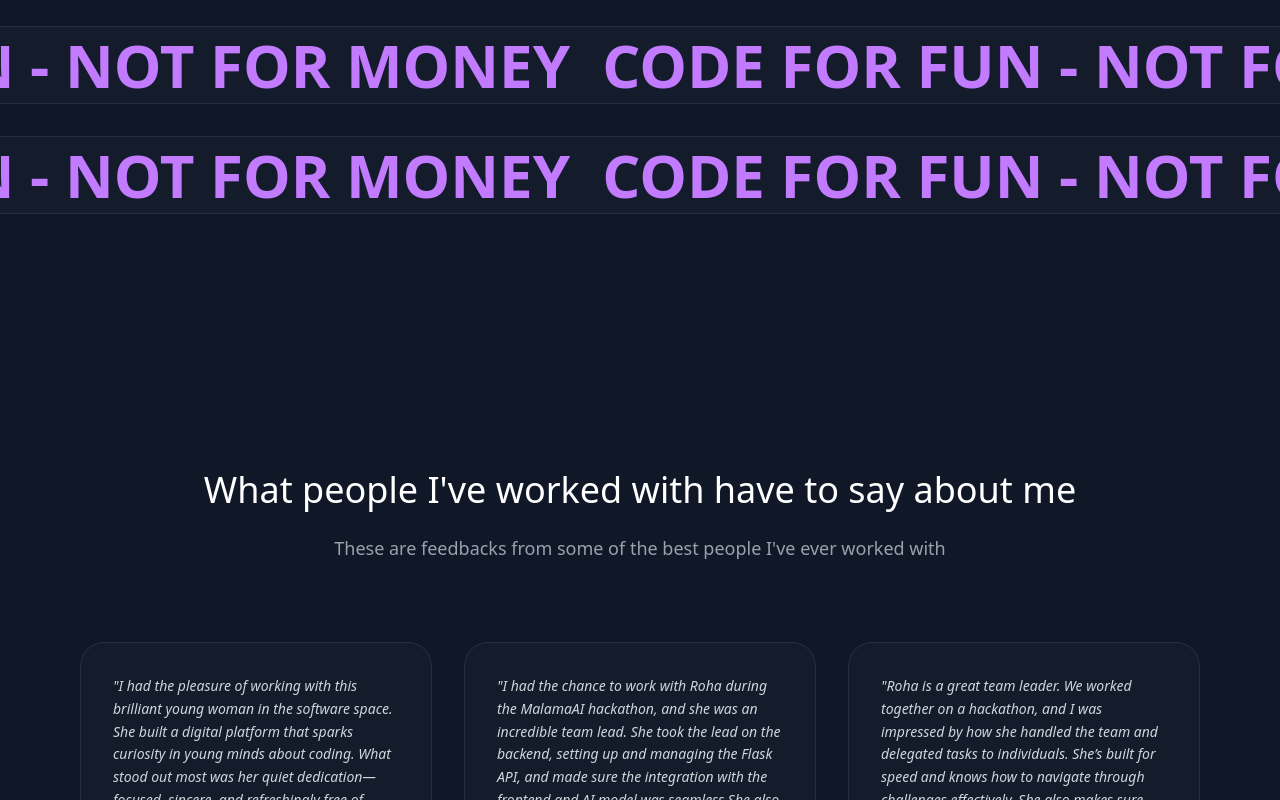
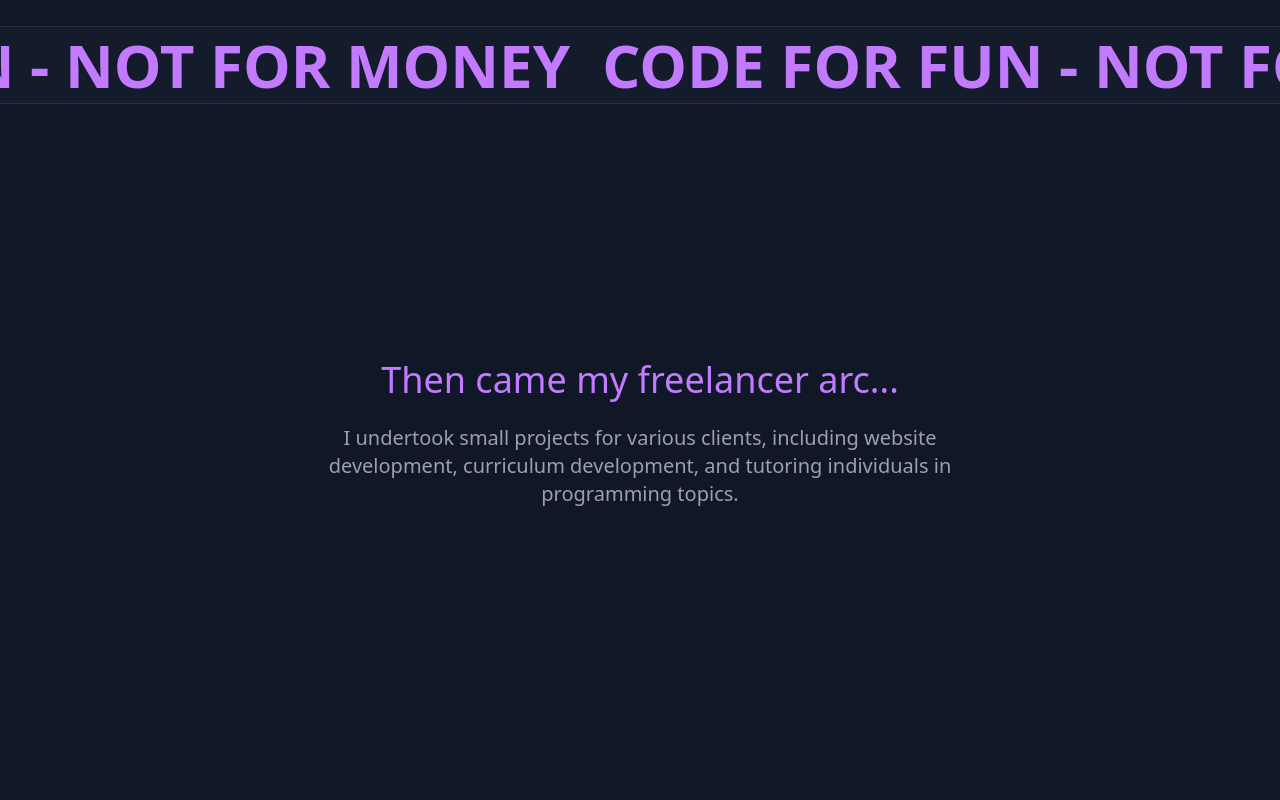
Before and after one commit to row-huh/roha.dev-v3, a Next.js app in the folder src/: page / in a window 1280 px wide. Shown: the part 5840-6640 px from the top of the page. Built offline with nearby package versions, Linux system fonts and the light colour scheme.

Commit message:
added contractor component

```diff
--- a/src/app/page.tsx
+++ b/src/app/page.tsx
@@ -16,6 +16,7 @@ import Cs50Certificates from "@/components/cs50-certificates"
 import UniversityJourney from "@/components/university-journey"
 import Timeline from "@/components/timeline"
 import BarricadeTape from "@/components/barricade-tape"
+import ContractorArc from "@/components/contractor"
 // import BlogsCarousel from "@/components/blogs-carousel" (redesign to fetch the latest blogs from the pages or stuff, also let's make some crm or shit??)
 // import MySkills from "@/components/my-skills"
 
@@ -71,7 +72,7 @@ function HomePageContent() {
 
 
       {/* Contractor Section */}
-
+      < ContractorArc />
 
       {/* Barricade Tape */}
       < BarricadeTape text="CODE FOR FUN - NOT FOR MONEY" />
```
